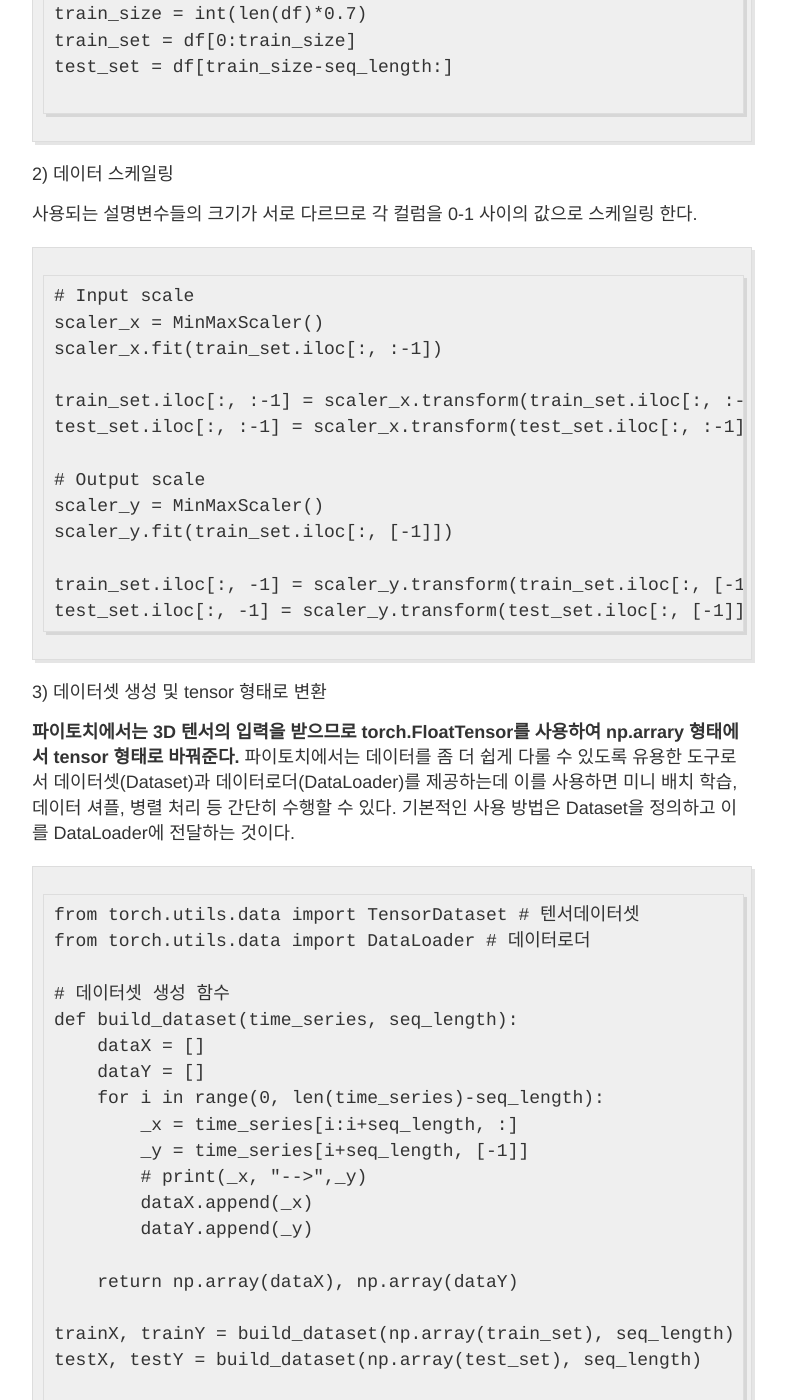
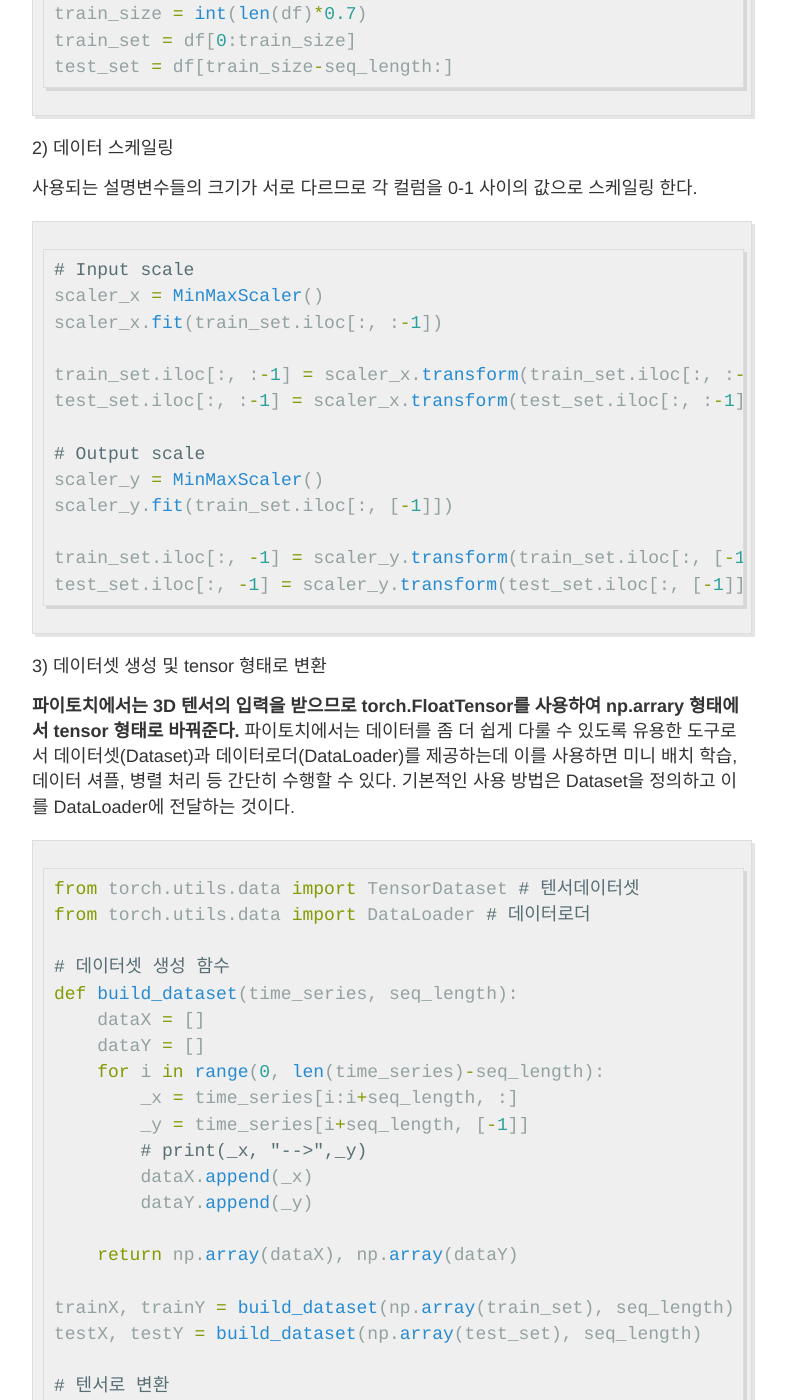
Before and after one commit to 717eunhye/717eunhye.github.io, a Jekyll site: the page built from _posts/2022-3-14-Pytorch를 활용한 예측 모델(1) - LSTM.md, in a window 1280 px wide and 1400 px high, scrolled down 2226 px. Shown: the whole window, without its empty margins (248-1034 px from the left). Built offline with Jekyll 4.4.1, drawn with Linux system fonts in a browser that asks for light colours; some of the changed text lies outside the part shown.

Commit message:
file modify1

````diff
--- a/_posts/2022-3-14-Pytorch를 활용한 예측 모델(1) - LSTM.md
+++ b/_posts/2022-3-14-Pytorch를 활용한 예측 모델(1) - LSTM.md
@@ -34,7 +34,7 @@ LSTM를 활용한 모델 생성 코드는 아래와 같다.
 ### ***Data Preprocessing***
 
 1) 학습/테스트 데이터 분할
-~~~
+```python
 import pandas as pd
 import random
 import matplotlib.pyplot as plt
@@ -52,14 +52,13 @@ df = df[::-1]
 train_size = int(len(df)*0.7)
 train_set = df[0:train_size]
 test_set = df[train_size-seq_length:]
-
-~~~
+```
 
 
 2) 데이터 스케일링
 
 사용되는 설명변수들의 크기가 서로 다르므로 각 컬럼을 0-1 사이의 값으로 스케일링 한다.
-~~~
+```python
 # Input scale
 scaler_x = MinMaxScaler()
 scaler_x.fit(train_set.iloc[:, :-1])
@@ -73,13 +72,13 @@ scaler_y.fit(train_set.iloc[:, [-1]])
 
 train_set.iloc[:, -1] = scaler_y.transform(train_set.iloc[:, [-1]])
 test_set.iloc[:, -1] = scaler_y.transform(test_set.iloc[:, [-1]])
-~~~
+```
 
 3) 데이터셋 생성 및 tensor 형태로 변환
 
 **파이토치에서는 3D 텐서의 입력을 받으므로 torch.FloatTensor를 사용하여 np.arrary 형태에서 tensor 형태로 바꿔준다.** 파이토치에서는 데이터를 좀 더 쉽게 다룰 수 있도록 유용한 도구로서 데이터셋(Dataset)과 데이터로더(DataLoader)를 제공하는데 이를 사용하면 미니 배치 학습, 데이터 셔플, 병렬 처리 등 간단히 수행할 수 있다. 기본적인 사용 방법은 Dataset을 정의하고 이를 DataLoader에 전달하는 것이다.
 
-~~~
+```python
 from torch.utils.data import TensorDataset # 텐서데이터셋
 from torch.utils.data import DataLoader # 데이터로더
 
@@ -114,13 +113,13 @@ dataloader = DataLoader(dataset,
                         batch_size=batch,
                         shuffle=True,
                         drop_last=True)
-~~~
+```
 
 
 ### ***LSTM***
 입력 컬럼은 5개, output 형태는 1개이며 hidden_state는 10개, 학습률은 0.01 등 임의 지정하였다.  LSTM 구조를 정의한 Net 클래스에서는 **__init__** 생성자를 통해 layer를 초기화하고 **forward** 함수를 통해 실행한다. **reset_hidden_state** 은 학습시 seq별로 hidden state를 초기화 하는 함수로 학습시 이전 seq의 영향을 받지 않게 하기 위함이다.
 
-~~~
+```python
 # 설정값
 data_dim = 5
 hidden_dim = 10
@@ -153,7 +152,7 @@ class Net(nn.Module):
         x, _status = self.lstm(x)
         x = self.fc(x[:, -1])
         return x
-~~~
+```
 
 ### ***Training***
 데이터셋과 알고리즘의 구조를 정의하였다면 실제로 학습이 수행될 함수를 정의한다. **verbose**는 epoch를 해당 verbose번째 마다 출력하기 위함이고, **patience**는 train loss를 patience만큼 이전 손실값과 비교해 줄어들지 않으면 학습을 종료시킬 때 사용한다.
@@ -164,7 +163,7 @@ class Net(nn.Module):
 
 마지막으로 출력에서는 **model.eval()** 을 사용하였는데 evaluation 과정에서 사용되지 말아야할 layer들을 알아서 꺼주는 함수다.
 
-~~~
+```python
 def train_model(model, train_df, num_epochs = None, lr = None, verbose = 10, patience = 10):
 
     criterion = nn.MSELoss().to(device)
@@ -213,21 +212,21 @@ def train_model(model, train_df, num_epochs = None, lr = None, verbose = 10, pat
                 break
 
     return model.eval(), train_hist
-~~~
+```
 
-~~~
+```python
 # 모델 학습
 net = Net(data_dim, hidden_dim, seq_length, output_dim, 1).to(device)
 model, train_hist = train_model(net, dataloader, num_epochs = nb_epochs, lr = learning_rate, verbose = 20, patience = 10)
-~~~
+```
 
-~~~
+```python
 # epoch별 손실값
 fig = plt.figure(figsize=(10, 4))
 plt.plot(train_hist, label="Training loss")
 plt.legend()
 plt.show()
-~~~
+```
 
 ![img3](https://user-images.githubusercontent.com/50131912/160830286-02541c32-bb66-49d6-99a8-ef6c2761253a.png)
 
@@ -237,7 +236,7 @@ pythorch는 .pt 또는 .pth 파일 확장자로 모델을 저장한다. 추론
 
 또한 모델을 불러 온 후에는 반드시 model.eval() 를 호출하여 드롭아웃 및 배치 정규화를 평가모드로 설정하도록 한다. **평가모드를 사용하지 않고 테스트를 하게 되면 추론 결과가 일관성없게 추론된다.**
 
-~~~
+```python
 # 모델 저장
 PATH = "./Timeseries_LSTM_data-02-stock_daily_.pth"
 torch.save(model.state_dict(), PATH)
@@ -246,13 +245,13 @@ torch.save(model.state_dict(), PATH)
 model = Net(data_dim, hidden_dim, seq_length, output_dim, 1).to(device)
 model.load_state_dict(torch.load(PATH), strict=False)
 model.eval()
-~~~
+```
 
 
 ### ***Evaluation***
 마지막으로 테스트 데이터셋에 대한 검증을 한다. torch.no_grad() 함수를 사용하면 gradient 계산을 수행하지 않게 되어 메모리 사용량을 아껴준다고 한다. **또한 예측시에도 새로운 seq가 입력될 때마다 hidden_state를 초기화해야 이전 seq의 영향을 받지 않는다고 한다.**
 
-~~~
+```python
 # 예측 테스트
 with torch.no_grad():
     pred = []
@@ -272,17 +271,17 @@ def MAE(true, pred):
     return np.mean(np.abs(true-pred))
 
 print('MAE SCORE : ', MAE(pred_inverse, testY_inverse))
-~~~
+```
 
 MAE 지표를 사용하여 모델의 성능을 측정한 결과 Inverse한 값 기준으로 10.3값이 나왔고, 아래 그림에서는 예측값을 Inverse해서 실제값과 비교하였다.
 
-~~~
+```python
 fig = plt.figure(figsize=(8,3))
 plt.plot(np.arange(len(pred_inverse)), pred_inverse, label = 'pred')
 plt.plot(np.arange(len(testY_inverse)), testY_inverse, label = 'true')
 plt.title("Loss plot")
 plt.show()
-~~~
+```
 
 ![img4](https://user-images.githubusercontent.com/50131912/160830442-e1cb868e-1034-495f-9fbb-de3429bd3505.png)
 
````
